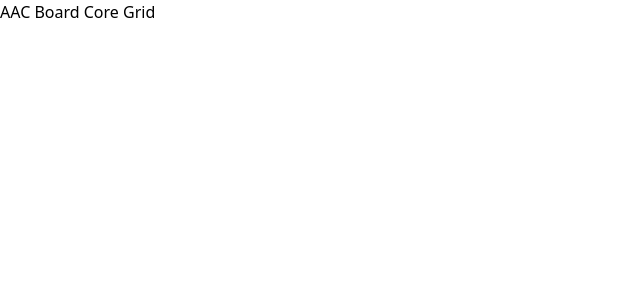
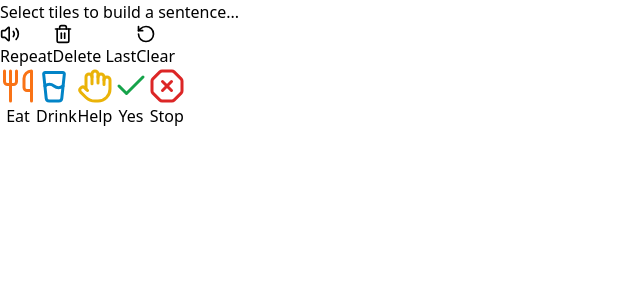
Before and after one commit to matanatkhalil/access-forge, a React (Vite) app in the folder client/: page /aac-board in a window 1280 px wide. Shown: the top 300 px of the page, without its empty margins (0-640 px from the left). Built offline with nearby package versions, Linux system fonts and the light colour scheme.

Commit message:
feat(aac-board): complete core interactive grid features

```diff
--- a/client/package.json
+++ b/client/package.json
@@ -17,7 +17,7 @@
   },
   "dependencies": {
     "clsx": "^2.1.1",
-    "lucide-react": "^1.7.0",
+    "lucide-react": "^1.25.0",
     "react": "^19.2.4",
     "react-dom": "^19.2.4",
     "react-router-dom": "^7.14.0",
--- a/client/src/tools/aac-board/AACBoard.jsx
+++ b/client/src/tools/aac-board/AACBoard.jsx
@@ -1,10 +1,108 @@
-import React from 'react';
+import React, { useState } from 'react';
+import {
+  Utensils,
+  GlassWater,
+  Hand,
+  Check,
+  OctagonX,
+  Volume2,
+  Trash2,
+  RotateCcw,
+} from 'lucide-react';
+
+import starterTiles from './starterTiles.json';
+import { useSpeech } from './useSpeech';
+import './AACBoard.css';
+
+const ICON_MAP = {
+  Utensils,
+  GlassWater,
+  Hand,
+  Check,
+  OctagonX,
+};
 
 const AACBoard = () => {
+  // state for the sentence bar
+  const [selectedWords, setSelectedWords] = useState([]);
+  const { speak } = useSpeech();
+
+  const handleSelectingTile = (label) => {
+    setSelectedWords((prev) => {
+      return [...prev, label];
+    });
+    speak(label);
+  };
+
+  const handleClear = () => {
+    setSelectedWords([]);
+  };
+
+  const handleDeleteLast = () => {
+    setSelectedWords((prev) => prev.slice(0, -1));
+  };
+
+  const handleRepeat = () => {
+    speak(selectedWords.join(' '));
+  };
+
   return (
-    <div className="aac-board" aria-label="AAC Communication Board">
-      <h1>AAC Board Core Grid</h1>
-    </div>
+    <section className="aac-board" aria-label="AAC Communication Board">
+      {/* Sentence Bar */}
+      <header className="sentence-bar-container">
+        <div className="sentence-display" role="status" aria-live="polite">
+          {selectedWords.length > 0 ? (
+            selectedWords.join(' ')
+          ) : (
+            <span className="placeholder">Select tiles to build a sentence...</span>
+          )}
+        </div>
+
+        <div className="sentence-controls">
+          <button type="button" onClick={handleRepeat} disabled={selectedWords.length === 0}>
+            <Volume2 aria-hidden="true" size={20} />
+            <span>Repeat</span>
+          </button>
+
+          <button type="button" onClick={handleDeleteLast} disabled={selectedWords.length === 0}>
+            <Trash2 aria-hidden="true" size={20} />
+            <span>Delete Last</span>
+          </button>
+
+          <button type="button" onClick={handleClear} disabled={selectedWords.length === 0}>
+            <RotateCcw aria-hidden="true" size={20} />
+            <span>Clear</span>
+          </button>
+        </div>
+      </header>
+
+      {/* Tile Grid */}
+      <main className="tiles-grid" aria-label="Communication Tiles">
+        {starterTiles.map((tile) => {
+          // Look up icon dynamically based on iconName string
+          const IconComponent = ICON_MAP[tile.iconName];
+
+          return (
+            <button
+              key={tile.id}
+              type="button"
+              className="tile-button"
+              onClick={() => handleSelectingTile(tile.label)}
+            >
+              {IconComponent && (
+                <IconComponent
+                  className="tile-icon"
+                  aria-hidden="true"
+                  size={36}
+                  color={tile.color}
+                />
+              )}
+              <span className="tile-label">{tile.label}</span>
+            </button>
+          );
+        })}
+      </main>
+    </section>
   );
 };
 
--- /dev/null
+++ b/client/src/tools/aac-board/starterTiles.json
@@ -0,0 +1,32 @@
+[
+  {
+    "id": "eat",
+    "label": "Eat",
+    "iconName": "Utensils",
+    "color": "#f97316"
+  },
+  {
+    "id": "drink",
+    "label": "Drink",
+    "iconName": "GlassWater",
+    "color": "#0284c7"
+  },
+  {
+    "id": "help",
+    "label": "Help",
+    "iconName": "Hand",
+    "color": "#eab308"
+  },
+  {
+    "id": "yes",
+    "label": "Yes",
+    "iconName": "Check",
+    "color": "#16a34a"
+  },
+  {
+    "id": "stop",
+    "label": "Stop",
+    "iconName": "OctagonX",
+    "color": "#dc2626"
+  }
+]
--- /dev/null
+++ b/client/src/tools/aac-board/useSpeech.js
@@ -0,0 +1,19 @@
+import { useCallback } from 'react';
+
+export const useSpeech = () => {
+  const speak = useCallback((text) => {
+    if ('speechSynthesis' in window && text?.trim()) {
+      window.speechSynthesis.cancel(); // Interrupt previous speech
+      const utterance = new SpeechSynthesisUtterance(text);
+      window.speechSynthesis.speak(utterance);
+    }
+  }, []);
+
+  const stop = useCallback(() => {
+    if ('speechSynthesis' in window) {
+      window.speechSynthesis.cancel();
+    }
+  }, []);
+
+  return { speak, stop };
+};
```
Also changed, not shown: client/src/tools/aac-board/AACBoard.css (added), 1 other file (tests, documents, lock files or other folders).
